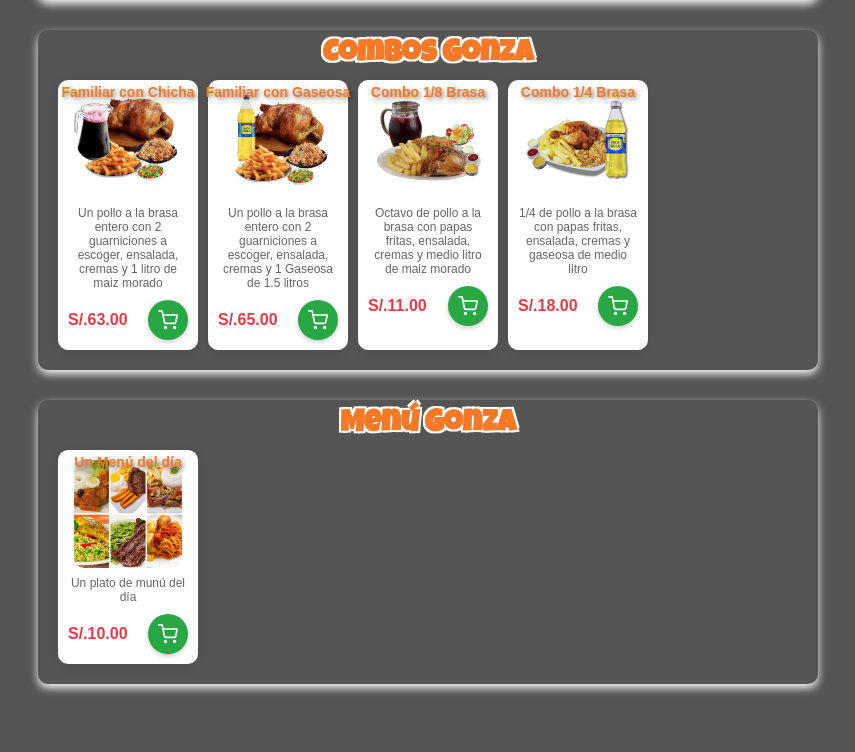
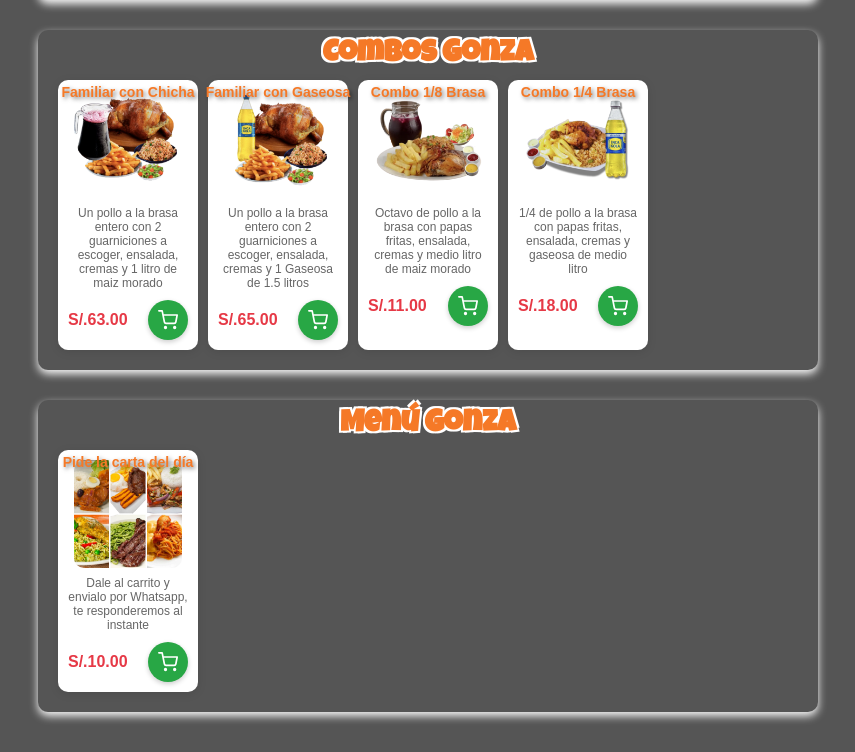
Before and after one commit to osaptm/carta_keiko, a plain HTML site: page index.html in a window 1280 px wide. Shown: the part 1684-2436 px from the top of the page, without its empty margins (212-1067 px from the left). Before the commit the page ends 2408 px from the top, so only its background shows below. Drawn offline with nearby package versions, Linux system fonts and the light colour scheme.

Commit message:
corregido

```diff
--- a/index.html
+++ b/index.html
@@ -554,10 +554,10 @@
 
                 <!-- INICIA CARD -->
                 <div class="product-card">
-                    <h3>Un Menú del día</h3>
+                    <h3>Pide la carta del día</h3>
                     <div class="product-body">
                         <img src="img/prod/unmenu.webp" alt="Combo Familiar con Chicha">
-                        <p>Un plato de munú del día</p>
+                        <p>Dale al carrito y envialo por Whatsapp, te responderemos al instante</p>
                     </div>
                     <div class="product-footer">
                         <span class="price">S/.10.00</span>
```
